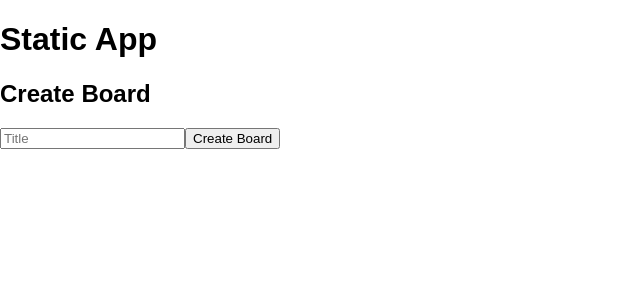
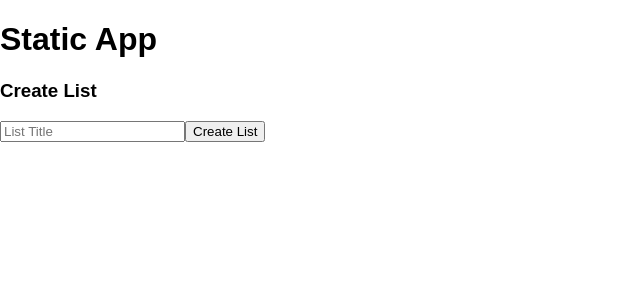
Before and after one commit to xfredlix/static, a React (Create React App) app: page / in a window 1280 px wide. Shown: the top 300 px of the page, without its empty margins (0-640 px from the left). Built offline with nearby package versions, Linux system fonts and the light colour scheme.

Commit message:
Change board to list

```diff
--- a/src/App.js
+++ b/src/App.js
@@ -1,12 +1,13 @@
 import React, { Component } from 'react';
 import BoardThread from './BoardThread.jsx';
+import ListThread from './ListThread.jsx';
 
 class App extends Component {
   render() {
     return (
       <div className="App">
         <h1>Static App</h1>
-        <BoardThread />
+        <ListThread />
       </div>
     );
   }
--- a/src/Card.jsx
+++ b/src/Card.jsx
@@ -3,7 +3,7 @@ import React from 'react';
 export default class Card extends React.Component {
   render() {
     return(
-      <div>
+      <div draggable="true">
         <p>{this.props.title}</p>
         <p>{this.props.body}</p>
       </div>
```
